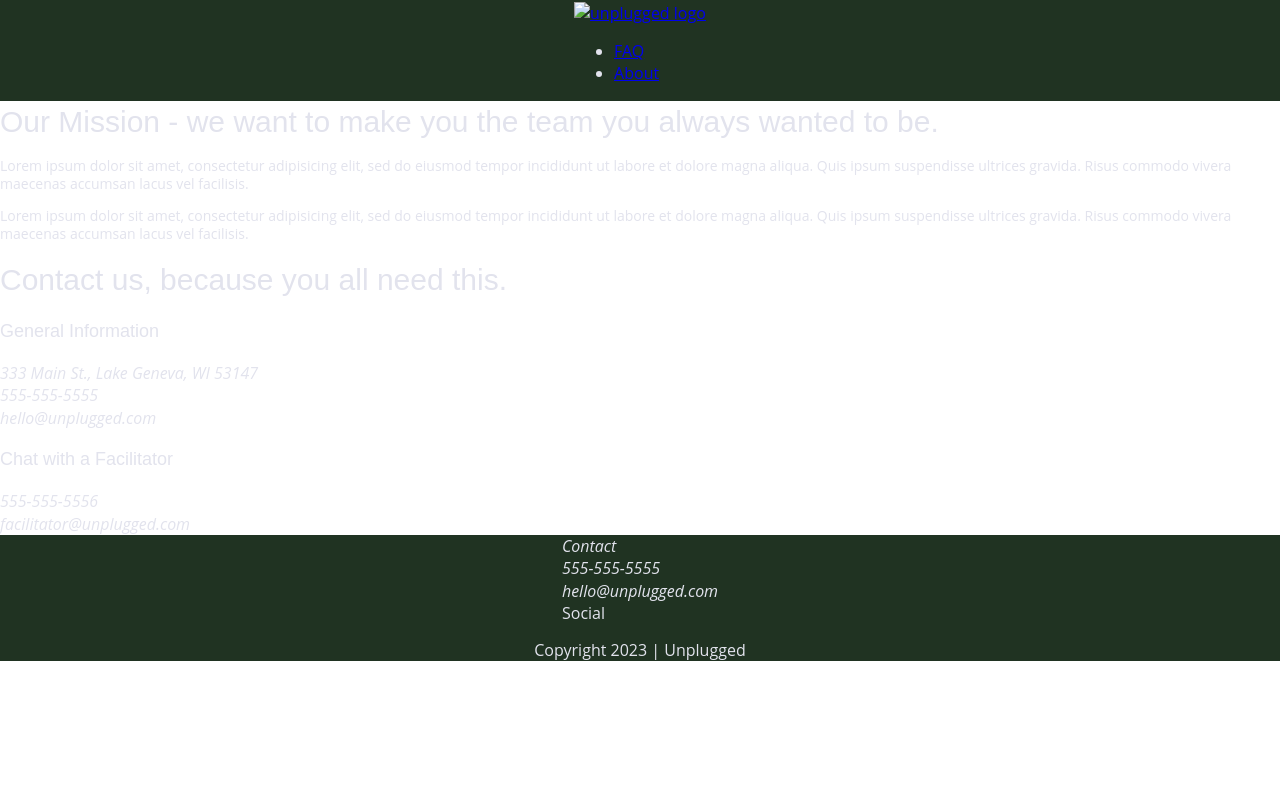
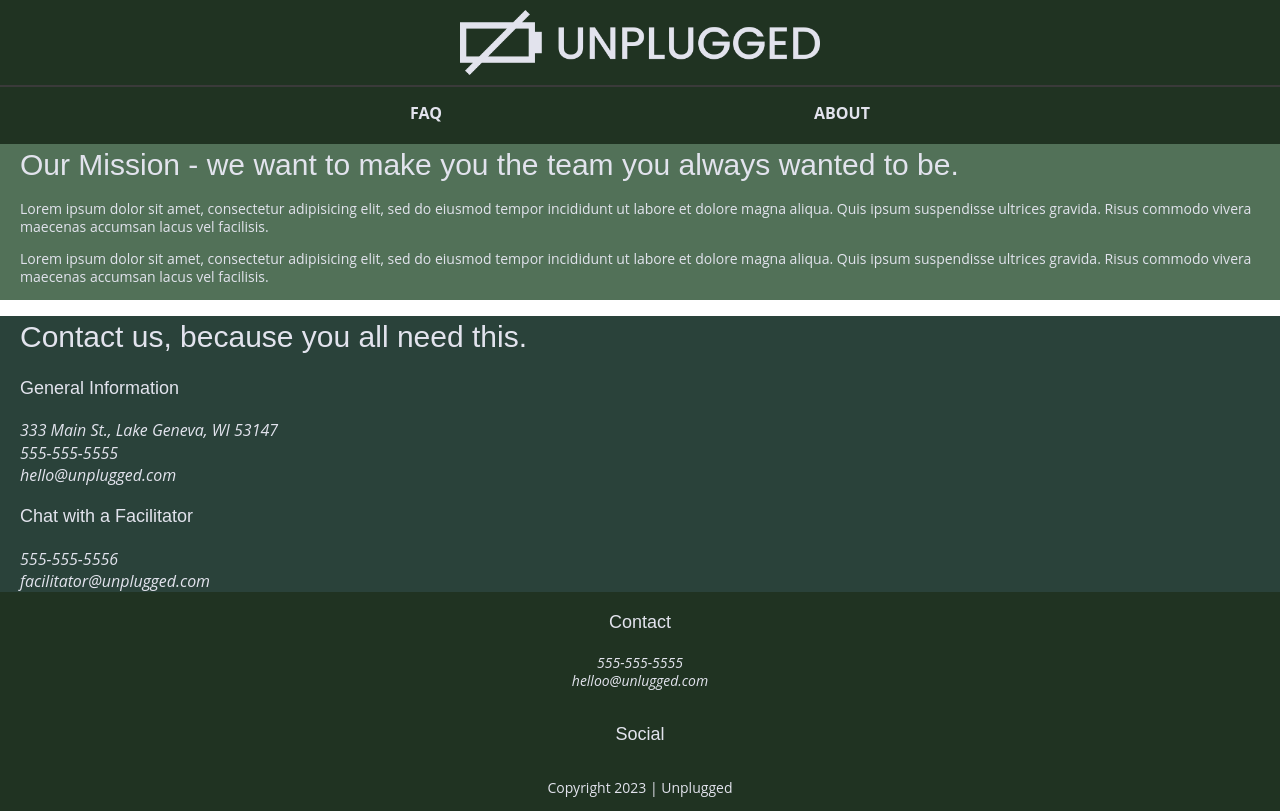
Before and after one commit to Simone-Olivia/retreat-unplugged, a website: page about/index.html in a window 1280 px wide. Drawn offline with Linux system fonts and the light colour scheme.

Commit message:
Add html and partial css to about page

```diff
--- a/about/css/main.css
+++ b/about/css/main.css
@@ -87,22 +87,119 @@ textarea {
    Author's custom styles
    ========================================================================== */
 
-   .mission {
+   html {
+    font-size: 16px;
+  }
+
+  body {
+    font-family: "Open Sans", sans-serif;
+    font-size: 1em;
+    color: #e2e3ed;
+  }
+
+  h2 {
+    font-family: "Poppins", sans-serif;
+    font-size: 1.875em;
+    font-weight: 400;
+    margin: 0;
+    text-align: left;
+  }
+
+  h3 {
+    font-family: "Poppins", sans-serif;
+    font-size: 1.125em;
+    font-weight: 400;
+    text-align: left;
+  }
+
+  p {
+    font-size: 0.875em;
+    line-height: 1.285;
+    text-align: left;
+  }
+
+  .content-wrapper {
+    margin: 0 20px 0 20px;
+  }
+
+  /* ---- Header Styles ---- */
+
+  header {
+      background-color: #203322;
+      width: 100%;
+      height: auto;
       display: flex;
       justify-content: center;
       align-items: center;
-    flex-flow: row wrap;
+      flex-flow: column wrap;
+  }
+
+  .image-logo {
+    text-align: center;
+  }
+
+  .image-logo img {
+    width: 60%;
+    margin: 10px 0;
+  }
+
+  .main-nav {
+    border-top: 2px solid #3a3a3a;
+    width: 100%;
+    box-sizing: border-box;
+  }
+  .main-nav ul {
+    list-style: none;
+    display: flex;
+    align-items: center;
+    justify-content: space-around;
+    flex-wrap: wrap;
+    width: 65%;
+    margin: auto;
+    padding: 15px 0 20px 0;
+  }
+
+  .main-nav ul li {
+    text-transform: uppercase;
+    list-style: none;
+    display: inline;
+  }
+
+  .main-nav ul li a {
+    text-decoration: none;
+    color: #e2e3ed;
+    font-weight: 700;
+  }
+
+/* ----- Mission Section Styles ---- */
+
+.mission {
+  background-color: #527158;
+  display: flex;
+  width: 100%;
+
 }
 
 .contact-section {
+  background-color: #2a423a;
+  display: flex;
+  width: 100%;
+}
+
+
+  /* --- Footer Styles --- */
+
+footer {
+  background-color: #203322;
   display: flex;
   justify-content: center;
   align-items: center;
-    flex-flow: row wrap;
+  flex-flow: column wrap;
 }
 
-  .contact-content p {
-    margin: 0;
+footer h3,
+footer p {
+  text-align: center;
 }
 
 
@@ -197,35 +294,14 @@ textarea {
 @media only screen and (min-width: 768px) {
 }
 
-.mission-content {
-  display: flex;
-  justify-content: space-between;
-  align-items: center;
-  padding-top: 20px
-}
 
-.mission-content p {
-  width: 45%;
-}
 
-.contact-section .content-wrapper h2 {
-  width: 80%;
-}
-
-.contact-content {
-  display: flex;
-  justify-content: space-between;
-  align-items: flex-start;
-}
 
 @media only screen and (min-width: 1200px) {
 /* ------ Desktop Styles ------ */
 }
 
-.mission h2,
-.contact-section .content-wrapper h2 {
-      width: 95%;
-}
+
 
 /* ==========================================================================
    Print styles.
--- a/about/index.html
+++ b/about/index.html
@@ -5,7 +5,7 @@
   <meta charset="utf-8">
   <title></title>
   <meta name="description" content="">
-  <meta name="viewport" content="width=device-width, initial-scale=1">
+  <meta name="viewport" content="width=device-width, initial-scale=1.0">
 
   <meta property="og:title" content="">
   <meta property="og:type" content="">
@@ -16,8 +16,8 @@
   <link rel="apple-touch-icon" href="../icon.png">
   <!-- Place favicon.ico in the root directory -->
 
-  <link rel="stylesheet" href="../css/normalize.css">
-  <link rel="stylesheet" href="../css/main.css">
+  <link rel="stylesheet" href="css/normalize.css">
+  <link rel="stylesheet" href="css/main.css">
 
   <meta name="theme-color" content="#fafafa">
 </head>
@@ -26,17 +26,18 @@
 
   <!-- Add your site or application content here -->
 
-  <header>
-    <div class="content-wrapper">
-      <a href="#"><img src="" alt="unplugged logo"></a>
-      <div class="header-divider"></div>
-      <nav>
+  <header class="logo">
+    <div class="image-logo">
+        <a href="#">
+            <img src="../img/unpluggedlogo.png" alt="unplugged logo">
+          </a>
+    </div>
+    <nav class="main-nav">
         <ul>
-            <li><a href="faq/index.html" target="_blank">FAQ</a></li>
+            <li><a href="faq./index.html" target="_blank">Faq</a></li>
             <li><a href="about/index.html" target="_blank">About</a></li>
           </ul>
     </nav>
-    </div>
   </header>
 
 
@@ -78,28 +79,27 @@
   </main> <!-- main wrapper -->
 
   <footer>
-    <div class="content-wrapper">
-      <div class="footer-content">
-          <div class="contact">
+    <div>
+      <h3>Contact</h3>
       <address>
-              <span>Contact</span><br>
-              555-555-5555<br>
-              hello@unplugged.com
+        <p>555-555-5555<br>
+        helloo@unlugged.com</p>
       </address>
     </div>
-        <div class="social">Social
-          <div class="social-icons">
-            <p><a href="https://www.facebook.com/yoursite" target="_blank"></a></p>
-            <p><a href="https://www.twitter.com/yoursite" target="_blank"></a></p>
-            <p><a href="https://www.instagram.com/yoursite" target="_blank"></a></p>
-            <!--  add other social media links here -->
+    <div>
+      <h3>Social</h3>
+      <p>
+        <a href="https://www.facebook.com/yoursite" target="_blank"></a>
+      </p>
+      <p>
+        <a href="https://www.twitter.com/yoursite" target="_blank"></a>
+      </p>
+      <p><a href="https://www.instagram.com/yoursite" target="_blank"></a>
+      </p>
     </div>
-        </div>
-      </div>  <!--  .footer-content ends here  -->
-    </div>   <!--   .content-wrapper ends here -->
 
-    <div class="copyright">
-      Copyright 2023 | Unplugged
+    <div>
+      <p>Copyright 2023 | Unplugged</p>
     </div>
   </footer>
 
```
Lines whose indentation alone changed are shown as unchanged.
